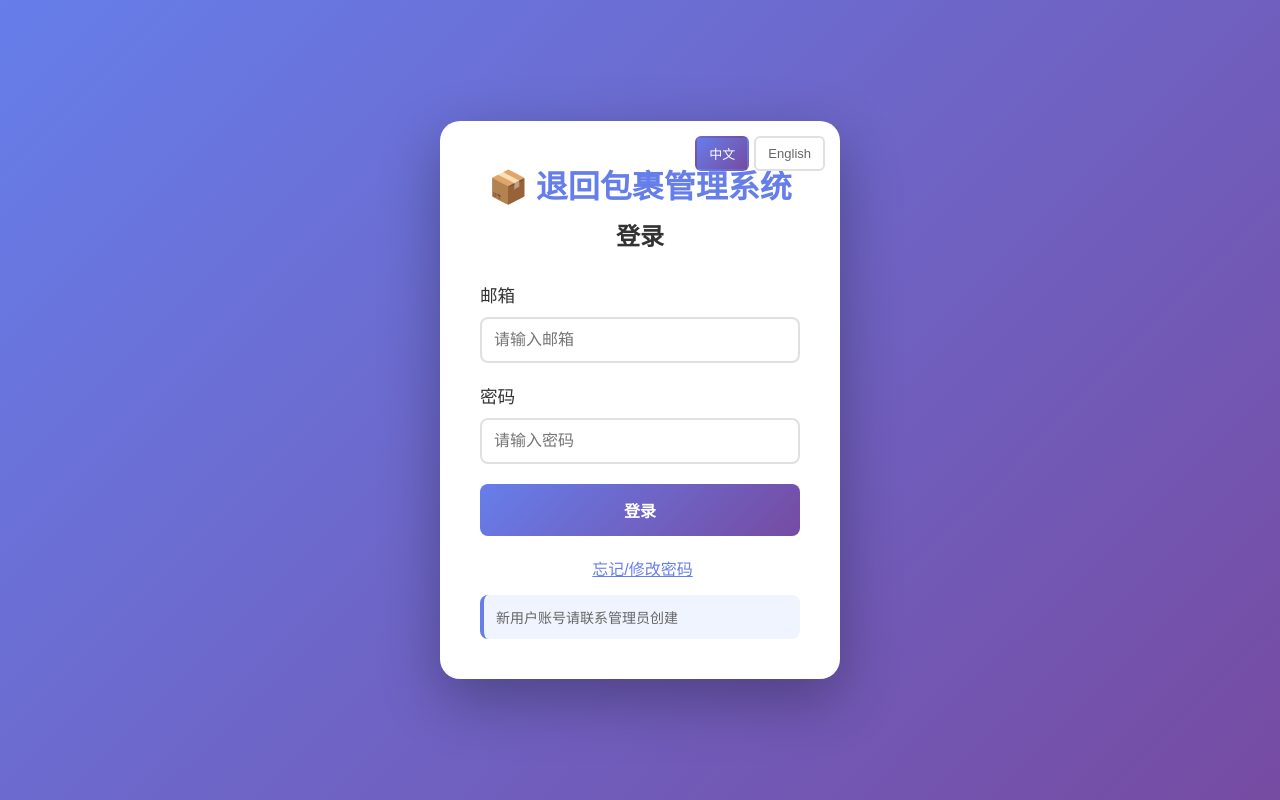
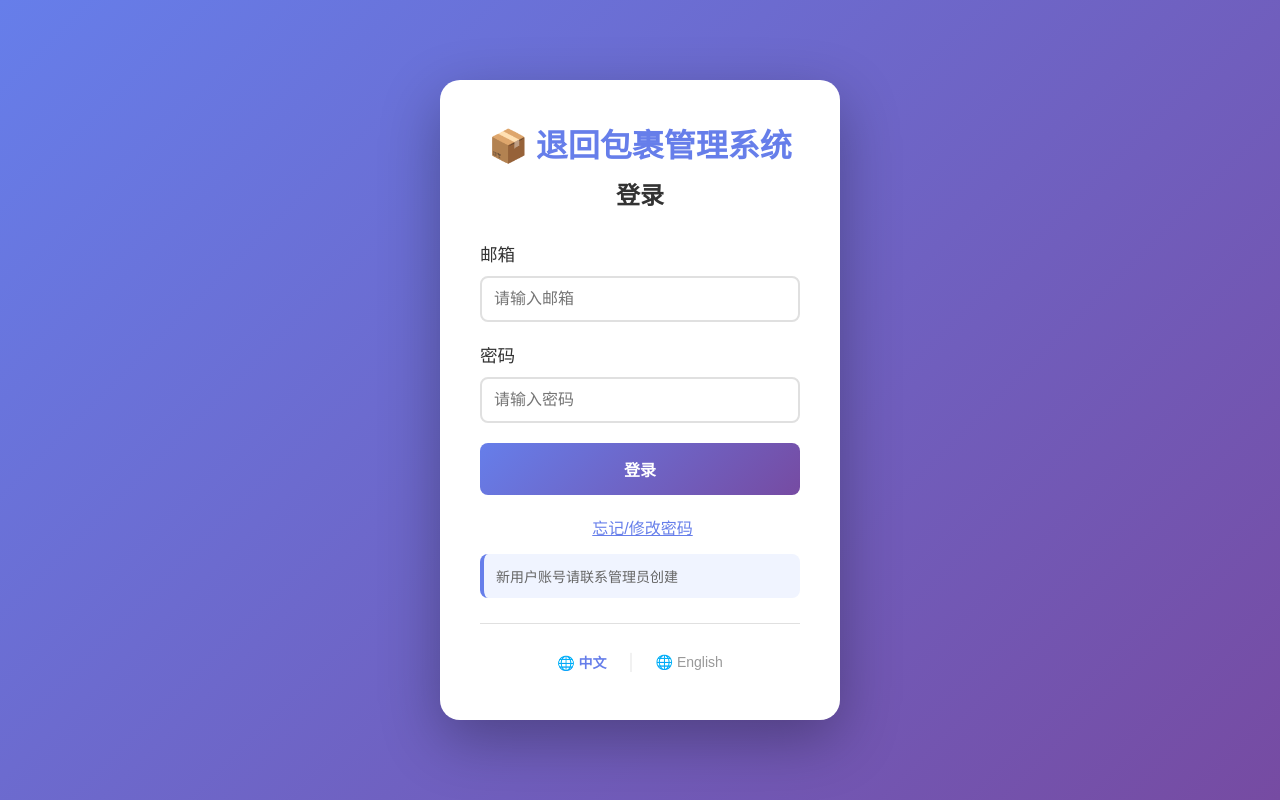
Before and after one commit to Neo4444l/package-management-system, a React (Vite) app: page / in a window 1280 px wide. Built offline with nearby package versions, Linux system fonts and the light colour scheme; no server answers.

Commit message:
中英版本1.01

```diff
--- a/src/App.css
+++ b/src/App.css
@@ -111,6 +111,39 @@
   transform: translateY(0);
 }
 
+/* 语言切换按钮（App用户栏） */
+.lang-switcher-app {
+  display: flex;
+  gap: 4px;
+  background: rgba(102, 126, 234, 0.05);
+  padding: 4px;
+  border-radius: 12px;
+}
+
+.lang-btn-app {
+  padding: 6px 10px;
+  background: transparent;
+  border: none;
+  border-radius: 8px;
+  color: #666;
+  font-size: 12px;
+  font-weight: 600;
+  cursor: pointer;
+  transition: all 0.2s ease;
+  min-width: 32px;
+}
+
+.lang-btn-app:hover {
+  background: rgba(102, 126, 234, 0.1);
+  color: #667eea;
+}
+
+.lang-btn-app.active {
+  background: linear-gradient(135deg, #667eea 0%, #764ba2 100%);
+  color: white;
+  box-shadow: 0 2px 8px rgba(102, 126, 234, 0.3);
+}
+
 /* 响应式设计 */
 @media (max-width: 768px) {
   .user-info {
@@ -145,4 +178,14 @@
     padding: 6px 12px;
     font-size: 11px;
   }
+
+  .lang-switcher-app {
+    padding: 3px;
+  }
+
+  .lang-btn-app {
+    padding: 4px 8px;
+    font-size: 10px;
+    min-width: 28px;
+  }
 }
--- a/src/App.jsx
+++ b/src/App.jsx
@@ -15,7 +15,7 @@ import CenterReturnManagement from './pages/CenterReturnManagement'
 import './App.css'
 
 function App() {
-  const { t } = useLanguage()
+  const { t, language, changeLanguage } = useLanguage()
   const [session, setSession] = useState(null)
   const [userRole, setUserRole] = useState(null)
   const [loading, setLoading] = useState(true)
@@ -117,6 +117,25 @@ function App() {
                       👥 {t('userManagement.title')}
                     </a>
                   )}
+
+                  {/* 语言切换按钮 */}
+                  <div className="lang-switcher-app">
+                    <button
+                      className={`lang-btn-app ${language === 'zh' ? 'active' : ''}`}
+                      onClick={() => changeLanguage('zh')}
+                      title="中文"
+                    >
+                      中
+                    </button>
+                    <button
+                      className={`lang-btn-app ${language === 'en' ? 'active' : ''}`}
+                      onClick={() => changeLanguage('en')}
+                      title="English"
+                    >
+                      EN
+                    </button>
+                  </div>
+
                   <button onClick={handleLogout} className="btn-logout">
                     {t('auth.logout')}
                   </button>
--- a/src/components/Login.css
+++ b/src/components/Login.css
@@ -17,36 +17,45 @@
   position: relative;
 }
 
-.language-switcher {
-  position: absolute;
-  top: 15px;
-  right: 15px;
+/* 底部语言切换器 */
+.language-switcher-bottom {
+  margin-top: 25px;
+  padding-top: 20px;
+  border-top: 1px solid #e0e0e0;
   display: flex;
-  gap: 5px;
-  z-index: 10;
+  justify-content: center;
+  align-items: center;
+  gap: 10px;
 }
 
-.lang-btn {
-  padding: 6px 12px;
-  border: 2px solid #e0e0e0;
-  background: white;
-  color: #666;
+.lang-btn-bottom {
+  background: none;
+  border: none;
+  color: #999;
+  cursor: pointer;
+  font-size: 14px;
+  font-weight: 500;
+  padding: 8px 12px;
   border-radius: 6px;
-  cursor: pointer;
-  font-size: 13px;
-  font-weight: 500;
-  transition: all 0.3s;
+  transition: all 0.3s ease;
+  display: flex;
+  align-items: center;
+  gap: 5px;
 }
 
-.lang-btn:hover {
-  border-color: #667eea;
+.lang-btn-bottom:hover {
   color: #667eea;
+  background: rgba(102, 126, 234, 0.05);
 }
 
-.lang-btn.active {
-  background: linear-gradient(135deg, #667eea 0%, #764ba2 100%);
-  color: white;
-  border-color: transparent;
+.lang-btn-bottom.active {
+  color: #667eea;
+  font-weight: 600;
+}
+
+.lang-divider {
+  color: #e0e0e0;
+  font-weight: 300;
 }
 
 .login-box h1 {
--- a/src/components/Login.jsx
+++ b/src/components/Login.jsx
@@ -72,22 +72,6 @@ export default function Login({ onLogin }) {
     return (
       <div className="login-container">
         <div className="login-box">
-          {/* 语言切换按钮 */}
-          <div className="language-switcher">
-            <button
-              className={`lang-btn ${language === 'zh' ? 'active' : ''}`}
-              onClick={() => changeLanguage('zh')}
-            >
-              中文
-            </button>
-            <button
-              className={`lang-btn ${language === 'en' ? 'active' : ''}`}
-              onClick={() => changeLanguage('en')}
-            >
-              English
-            </button>
-          </div>
-
           <h1>📦 {t('app.title')}</h1>
           <h2>{t('auth.forgotPassword')}</h2>
           <p className="reset-description">
@@ -126,6 +110,23 @@ export default function Login({ onLogin }) {
               </button>
             </p>
           </div>
+
+          {/* 语言切换 - 底部 */}
+          <div className="language-switcher-bottom">
+            <button
+              className={`lang-btn-bottom ${language === 'zh' ? 'active' : ''}`}
+              onClick={() => changeLanguage('zh')}
+            >
+              🌐 中文
+            </button>
+            <span className="lang-divider">|</span>
+            <button
+              className={`lang-btn-bottom ${language === 'en' ? 'active' : ''}`}
+              onClick={() => changeLanguage('en')}
+            >
+              🌐 English
+            </button>
+          </div>
         </div>
       </div>
     )
@@ -134,22 +135,6 @@ export default function Login({ onLogin }) {
   return (
     <div className="login-container">
       <div className="login-box">
-        {/* 语言切换按钮 */}
-        <div className="language-switcher">
-          <button
-            className={`lang-btn ${language === 'zh' ? 'active' : ''}`}
-            onClick={() => changeLanguage('zh')}
-          >
-            中文
-          </button>
-          <button
-            className={`lang-btn ${language === 'en' ? 'active' : ''}`}
-            onClick={() => changeLanguage('en')}
-          >
-            English
-          </button>
-        </div>
-
         <h1>📦 {t('app.title')}</h1>
         <h2>{t('auth.login')}</h2>
 
@@ -196,6 +181,23 @@ export default function Login({ onLogin }) {
             {t('auth.newUserContact')}
           </p>
         </div>
+
+        {/* 语言切换 - 底部 */}
+        <div className="language-switcher-bottom">
+          <button
+            className={`lang-btn-bottom ${language === 'zh' ? 'active' : ''}`}
+            onClick={() => changeLanguage('zh')}
+          >
+            🌐 中文
+          </button>
+          <span className="lang-divider">|</span>
+          <button
+            className={`lang-btn-bottom ${language === 'en' ? 'active' : ''}`}
+            onClick={() => changeLanguage('en')}
+          >
+            🌐 English
+          </button>
+        </div>
       </div>
     </div>
   )
```
Also changed, not shown: 1 other file (tests, documents, lock files or other folders).
